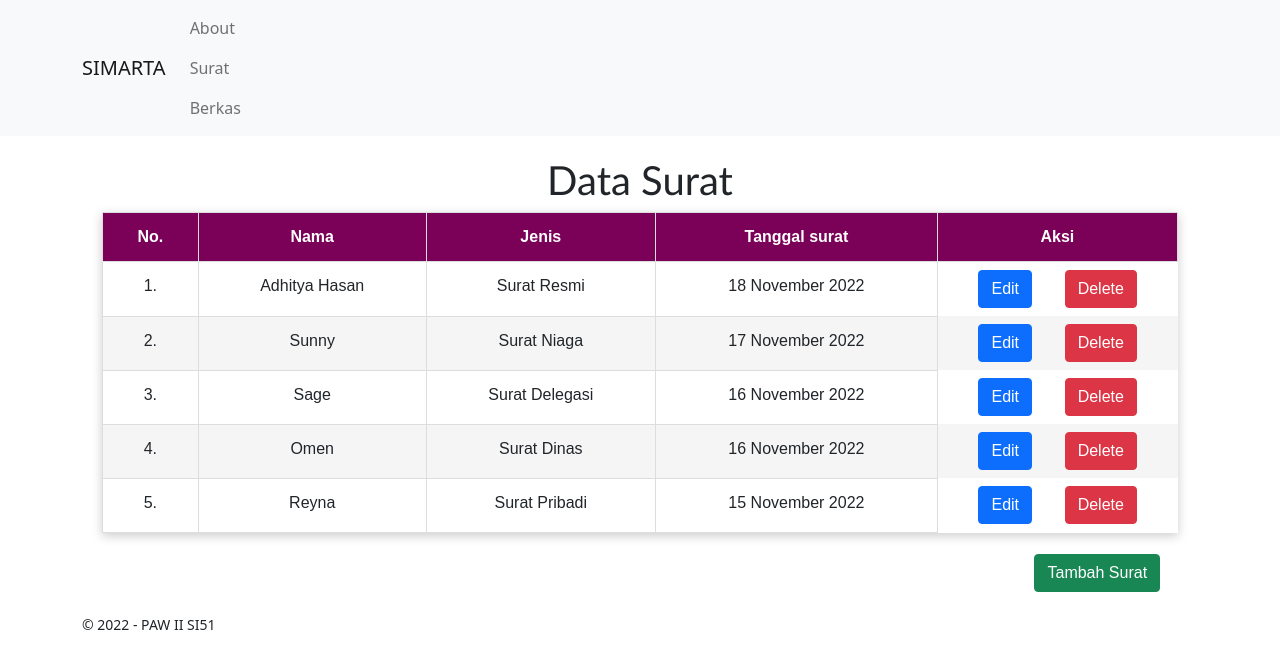
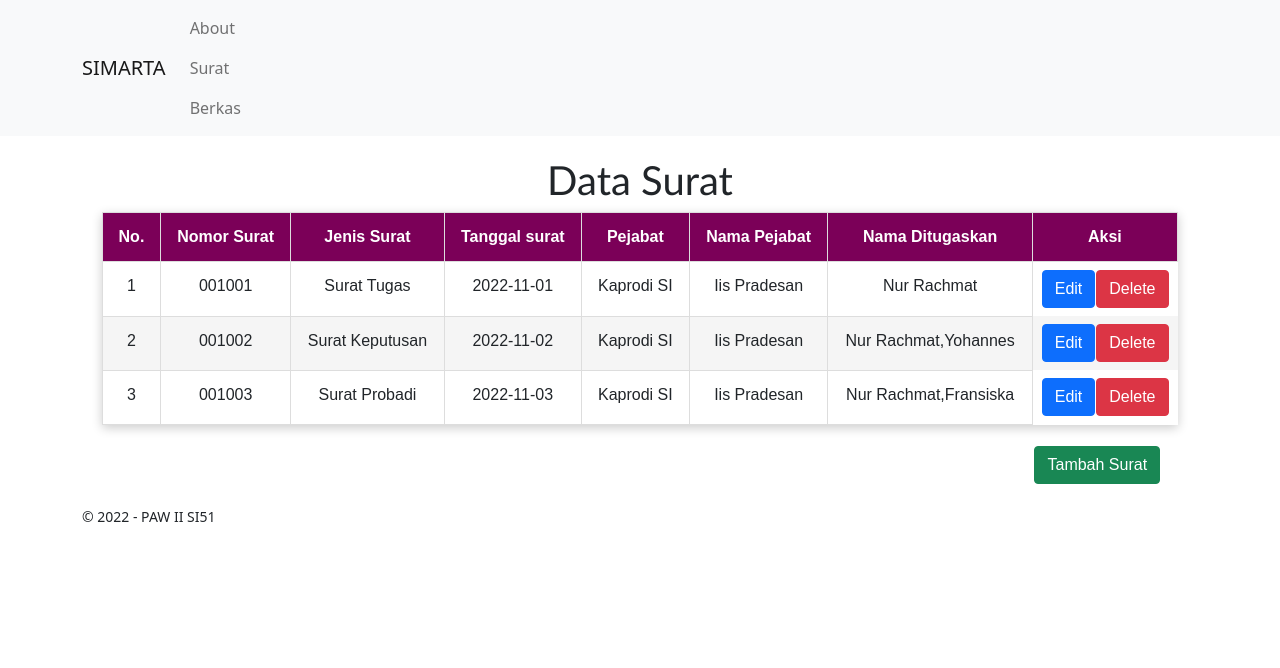
Before and after one commit to Web-Programming/simarta-SanH16, an Angular app: page /surat in a window 1280 px wide. Shown: the top 668 px of the page. Built offline with nearby package versions, Linux system fonts and the light colour scheme.

Commit message:
SIMARTA Part 4
Lanjutan

```diff
--- a/src/app/about/about.component.html
+++ b/src/app/about/about.component.html
@@ -8,8 +8,7 @@
     <link rel="stylesheet" href="./about.component.css">
     <link rel="preconnect" href="https://fonts.googleapis.com">
     <link rel="stylesheet" href="https://fonts.gstatic.com" crossorigin="">
-    <link rel="stylesheet" href="https://fonts.googleapis.com/css2?family=Josefin+Sans:ital,wght@0,100;0
-    ,200;0,300;0,400;0,500;0,600;0,700;1,100;1,200;1,300;1,400;1,500;1,600;1,700&display=swap">
+    <link rel="stylesheet" href="https://fonts.googleapis.com/css2?family=Josefin+Sans:ital,wght@0,100;0,200;0,300;0,400;0,500;0,600;0,700;1,100;1,200;1,300;1,400;1,500;1,600;1,700&display=swap">
 </head>
 <body>
     <section class="about">
--- a/src/app/berkas/berkas.component.html
+++ b/src/app/berkas/berkas.component.html
@@ -14,25 +14,26 @@
     <table class="table">
         <thead>
             <th>No.</th>
-            <th>Nama</th>
+            <th>Nama Berkas</th>
             <th>No. Berkas</th>
-            <th>Jenis</th>
+            <th>Jenis File</th>
             <th>Pemilik</th>
             <th>Aksi</th>
         </thead>
         <tbody>
-            <tr>
-                <td data-label="No.">1.</td>
-                <td data-label="Nama">Adhitya Hasan</td>
-                <td data-label="No. Berkas">B101</td>
-                <td data-label="Jenis">Berkas PDF</td>
-                <td data-label="Pemilik">Nur Rachmat</td><div class="boxx">
+            <tr *ngFor="let berkas of listBerkas; let no = index;">
+                <td data-label="No.">{{no+1}}</td>
+                <td data-label="Nama Berkas">{{berkas.nama_berkas}}</td>
+                <td data-label="No. Berkas">{{berkas.no_berkas}}</td>
+                <td data-label="Jenis File">{{berkas.jenis_file}}</td>
+                <td data-label="Pemilik">{{berkas.pemilik}}</td>
+                <div class="boxx">
                     <button type="button" class="btn btn-primary">Edit</button>
                     <button type="button" class="btn btn-danger">Delete</button>
                 </div>
             </tr>
 
-            <tr>
+            <!-- <tr>
                 <td data-label="No.">2.</td>
                 <td data-label="Nama">Sunny</td>
                 <td data-label="No. Berkas">B102</td>
@@ -75,7 +76,7 @@
                     <button type="button" class="btn btn-primary">Edit</button>
                     <button type="button" class="btn btn-danger">Delete</button>
                 </div>
-            </tr>
+            </tr> -->
         </tbody>
     </table>
     <div class="box">
--- a/src/app/berkas/berkas.component.ts
+++ b/src/app/berkas/berkas.component.ts
@@ -1,4 +1,13 @@
 import { Component, OnInit } from '@angular/core';
+
+//Buat Class Model untuk data Berkas
+export class Berkas {
+  'nama_berkas': string;
+  'no_berkas': any; //number / string
+  'jenis_file': string;
+  'pemilik': string[];
+
+}
 
 @Component({
   selector: 'app-berkas',
@@ -9,6 +18,27 @@ export class BerkasComponent implements OnInit {
 
   constructor() { }
 
+  listBerkas : Berkas[] = [
+    {
+      nama_berkas: 'Dokumentasi Kegiatan',
+      no_berkas: 'B101',
+      jenis_file: '.doc',
+      pemilik: ['Adhitya Hasan', 'Sunny']
+    },
+    {
+      nama_berkas: 'Perancangan Web',
+      no_berkas: 'B102',
+      jenis_file: '.pdf',
+      pemilik: ['James Alexander']
+    },
+    {
+      nama_berkas: 'Penelitian COVID-19',
+      no_berkas: 'B103',
+      jenis_file: '.txt',
+      pemilik: ['Ahmad Farisi', 'Nur Rachmat']
+    },
+  ]
+
   ngOnInit(): void {
   }
 
--- a/src/app/surat/surat.component.html
+++ b/src/app/surat/surat.component.html
@@ -14,17 +14,34 @@
     <table class="table">
         <thead>
             <th>No.</th>
-            <th>Nama</th>
-            <th>Jenis</th>
+            <th>Nomor Surat</th>
+            <th>Jenis Surat</th>
             <th>Tanggal surat</th>
+            <th>Pejabat</th>
+            <th>Nama Pejabat</th>
+            <th>Nama Ditugaskan</th>
             <th>Aksi</th>
         </thead>
         <tbody>
-            <tr>
-                <td data-label="No.">1.</td>
-                <td data-label="Nama">Adhitya Hasan</td>
-                <td data-label="Jenis">Surat Resmi</td>
-                <td data-label="Tanggal Surat">18 November 2022</td>
+            <tr *ngFor="let surat of listSurat; let no = index;">
+                <td data-label="No.">{{no+1}}</td>
+                <td data-label="Nama">{{surat.nomor_surat}}</td>
+                <td data-label="Jenis">{{surat.jenis_surat}}</td>
+                <td data-label="Tanggal Surat">{{surat.tgl_surat}}</td>
+                <td data-label="Pejabat Penandatangan">{{surat.pejabat_penandatangan}}</td>
+                <td data-label="Nama Penandatanganan">{{surat.nama_penandatangan}}</td>
+                <td data-label="Nama Ditugaskan">{{surat.nama_ditugaskan}}</td>
+                <div class="boxx">
+                    <button type="button" class="btn btn-primary">Edit</button>
+                    <button type="button" class="btn btn-danger">Delete</button>
+                </div>
+            </tr>
+
+            <!-- <tr>
+                <td data-label="No.">3.</td>
+                <td data-label="Nama">Sunny</td>
+                <td data-label="Jenis">Surat Keputusan</td>
+                <td data-label="Tanggal Surat">02 November 2022</td>
                 <div class="boxx">
                     <button type="button" class="btn btn-primary">Edit</button>
                     <button type="button" class="btn btn-danger">Delete</button>
@@ -32,18 +49,7 @@
             </tr>
 
             <tr>
-                <td data-label="No.">2.</td>
-                <td data-label="Nama">Sunny</td>
-                <td data-label="Jenis">Surat Niaga</td>
-                <td data-label="Tanggal Surat">17 November 2022</td>
-                <div class="boxx">
-                    <button type="button" class="btn btn-primary">Edit</button>
-                    <button type="button" class="btn btn-danger">Delete</button>
-                </div>
-            </tr>
-
-            <tr>
-                <td data-label="No.">3.</td>
+                <td data-label="No.">4.</td>
                 <td data-label="Nama">Sage</td>
                 <td data-label="Jenis">Surat Delegasi</td>
                 <td data-label="Tanggal Surat">16 November 2022</td>
@@ -54,7 +60,7 @@
             </tr>
 
             <tr>
-                <td data-label="No.">4.</td>
+                <td data-label="No.">5.</td>
                 <td data-label="Nama">Omen</td>
                 <td data-label="Jenis">Surat Dinas</td>
                 <td data-label="Tanggal Surat">16 November 2022</td>
@@ -65,7 +71,7 @@
             </tr>
 
             <tr>
-                <td data-label="No.">5.</td>
+                <td data-label="No.">6.</td>
                 <td data-label="Nama">Reyna</td>
                 <td data-label="Jenis">Surat Pribadi</td>
                 <td data-label="Tanggal Surat">15 November 2022</td>
@@ -73,9 +79,7 @@
                     <button type="button" class="btn btn-primary">Edit</button>
                     <button type="button" class="btn btn-danger">Delete</button>
                 </div>
-            </tr>
-
-
+            </tr> -->
         </tbody>
     </table>
     <div class="box">
--- a/src/app/surat/surat.component.ts
+++ b/src/app/surat/surat.component.ts
@@ -1,4 +1,17 @@
 import { Component, OnInit } from '@angular/core';
+
+//Buat Class Model untuk data Surat
+export class Surat {
+  '_id': string;
+  'nomor_surat': string;
+  'tgl_surat': any; //number / string
+  'jenis_surat': string;
+  'uraian': string;
+  'pejabat_penandatangan': string;
+  'nama_penandatangan': string;
+  'nama_ditugaskan': string[];
+
+}
 
 @Component({
   selector: 'app-surat',
@@ -9,6 +22,39 @@ export class SuratComponent implements OnInit {
 
   constructor() { }
 
+  listSurat : Surat[] = [
+    {
+      _id: '1',
+      nomor_surat: '001001',
+      tgl_surat: '2022-11-01',
+      jenis_surat: 'Surat Tugas',
+      uraian: 'ini adalah uraian',
+      pejabat_penandatangan: 'Kaprodi SI',
+      nama_penandatangan: 'Iis Pradesan',
+      nama_ditugaskan: ['Nur Rachmat']
+    },
+    {
+      _id: '2',
+      nomor_surat: '001002',
+      tgl_surat: '2022-11-02',
+      jenis_surat: 'Surat Keputusan',
+      uraian: 'ini adalah uraian',
+      pejabat_penandatangan: 'Kaprodi SI',
+      nama_penandatangan: 'Iis Pradesan',
+      nama_ditugaskan: ['Nur Rachmat', 'Yohannes']
+    },
+    {
+      _id: '3',
+      nomor_surat: '001003',
+      tgl_surat: '2022-11-03',
+      jenis_surat: 'Surat Probadi',
+      uraian: 'ini adalah uraian',
+      pejabat_penandatangan: 'Kaprodi SI',
+      nama_penandatangan: 'Iis Pradesan',
+      nama_ditugaskan: ['Nur Rachmat', 'Fransiska']
+    },
+  ]
+
   ngOnInit(): void {
   }
 
```
